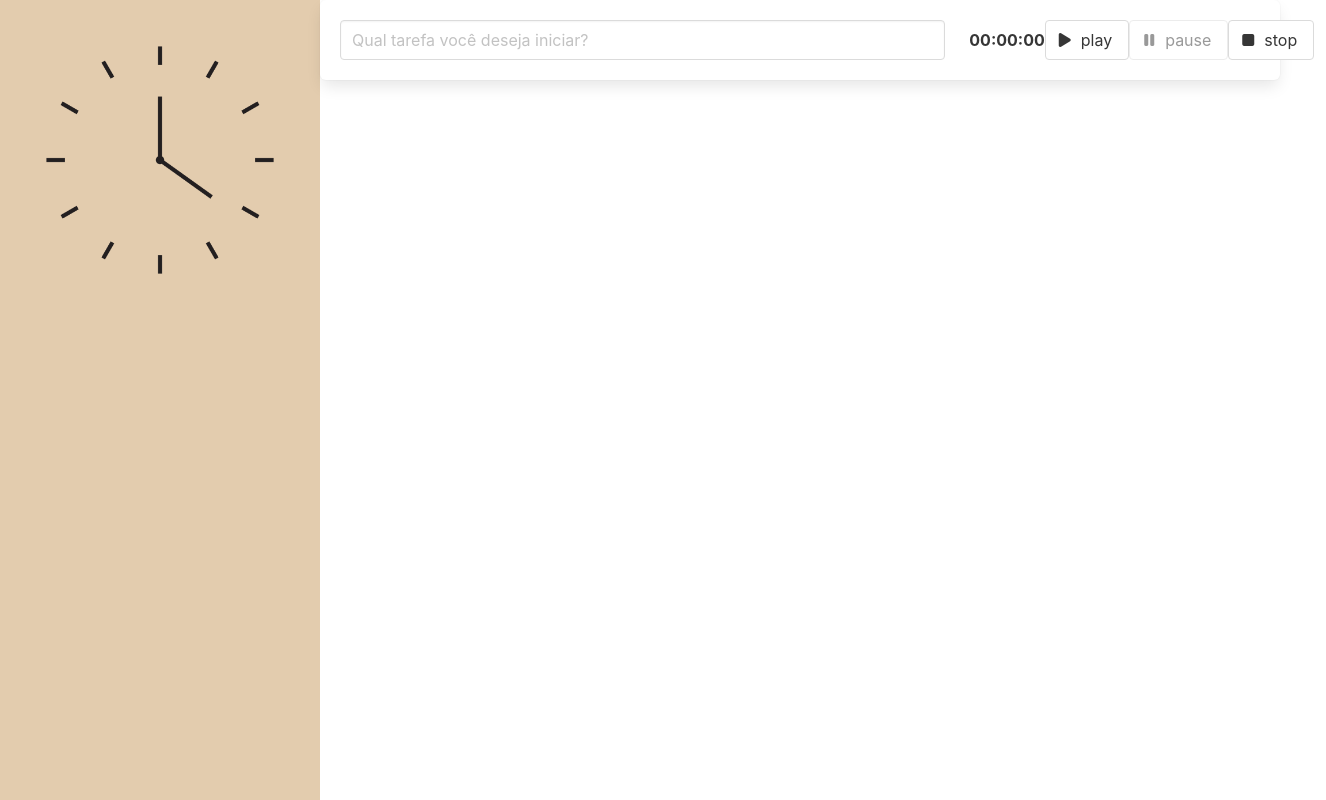
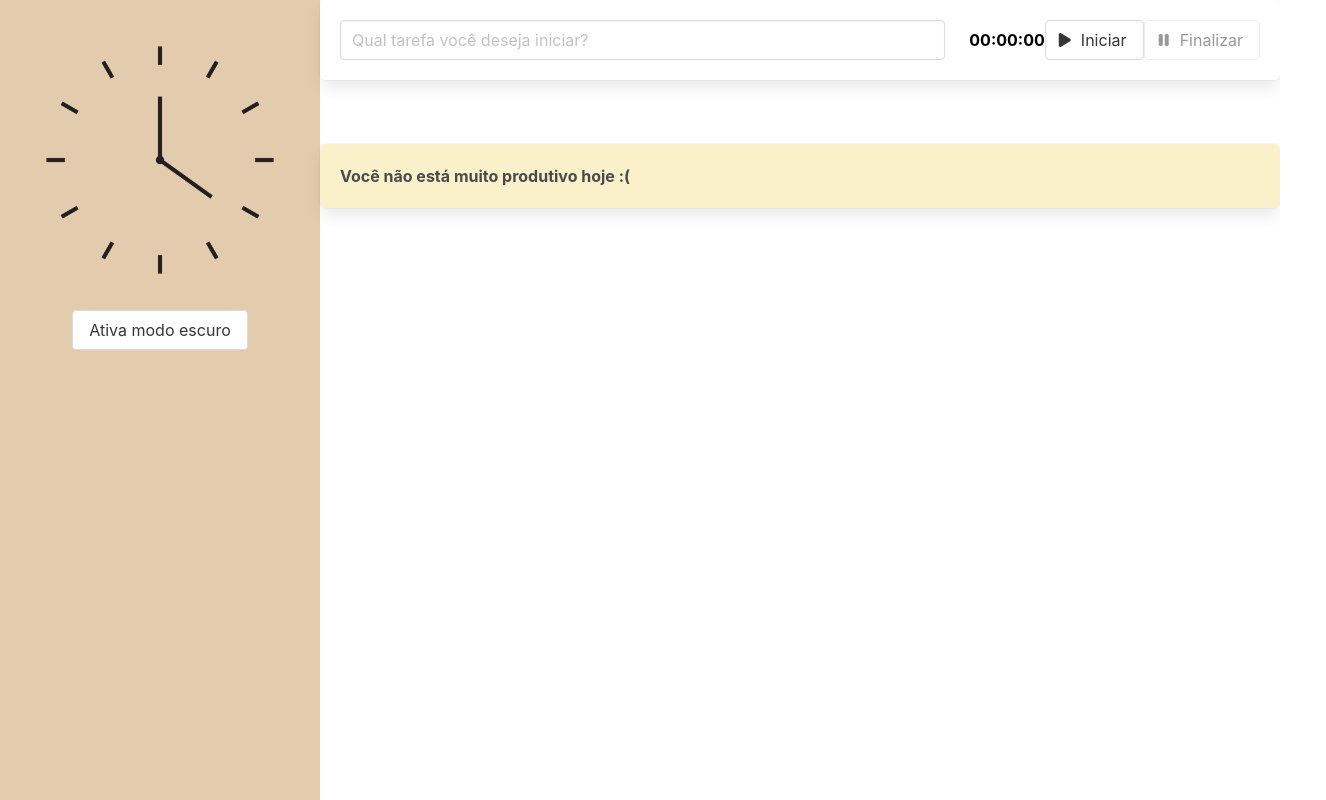
Before and after one commit to IsabelKaryne/cronometroDeTarefa, a Vue app: page / in a window 1280 px wide. Shown: the whole page, 1326 px wide, since content can reach past the window. Built offline with nearby package versions, Linux system fonts and the light colour scheme.

Commit message:
Troca de modo escuro e ajustando lista dinâmica

```diff
--- a/src/App.vue
+++ b/src/App.vue
@@ -1,12 +1,18 @@
 <template>
-  <main class="columns is-gapless is-multiline"> <!--Essa classe indica que será criado muitas colunas e o espaçamento dessas colunas não existe(is-gapless) e pode permitir múltiplas linhas (is-multiline)-->
+  <main class="columns is-gapless is-multiline" :class="{ 'modo-escuro': escuroAtivo }"> <!--Essa classe indica que será criado muitas colunas e o espaçamento dessas colunas não existe(is-gapless) e pode permitir múltiplas linhas (is-multiline)-->
     <!-- Aqui terá a barra lateral  -->
     <div class="column is-one-quarter">
-      <barraLateral/> <!--Criar um componente-->
+      <barraLateral @aoTemaAlterado="trocarTema"/> <!--Criar um componente-->
     </div>
     <!-- Vai representar toda a parte da direita com o formulário no topo e as listas de tarefa embaixo -->
-    <div class="column is-three-quarter">
-      <meuFormulario/>
+    <div class="column is-three-quarter conteudo">
+      <meuFormulario @aoSalvarTarefa="salvarTarefa"/>
+      <div class="listas">
+        <minhasTarefas v-for="(tarefa, index) in tarefas" :key="index" :tarefa="tarefa"/>
+      </div>
+      <Box v-if="listaVazia">
+        Você não está muito produtivo hoje :(
+      </Box>
     </div>
   </main>
 </template>
@@ -15,16 +21,57 @@
 import { defineComponent } from 'vue';
 import barraLateral from './components/barraLateral.vue'
 import meuFormulario from './components/formulario.vue'
+import minhasTarefas from './components/tarefas.vue'
+import iTarefa from './interfaces/iTarefas'
+import Box from './components/box.vue'
 
 export default defineComponent({
   name: 'App',
   components:{
     barraLateral,
-    meuFormulario
+    meuFormulario,
+    minhasTarefas,
+    Box
+  },
+  data(){
+    return {
+      tarefas: [] as iTarefa[],
+      escuroAtivo: false
+    }
+  },
+  computed:{
+    listaVazia (): boolean{
+      return this.tarefas.length === 0
+    }
+  },
+  methods:{
+    salvarTarefa(tarefa: iTarefa){
+      this.tarefas.push(tarefa)
+    },
+    trocarTema (escuroAtivo : boolean){
+      this.escuroAtivo = escuroAtivo
+    }
   }
 });
+
 </script>
 
 <style>
+  .listas{
+    padding: 1.25rem;
+  }
 
+  main{
+    --bg-primario: #fff;
+    --texto-primario: #000;
+  }
+
+  main.modo-escuro{
+    --bg-primario: #2B2D42;
+    --texto-primario: #dddd;
+  }
+
+  .conteudo{
+    background-color: var(--bg-primario);
+  }
 </style>
--- a/src/components/barraLateral.vue
+++ b/src/components/barraLateral.vue
@@ -5,7 +5,9 @@
         <h1>
             <img src="../assets/relogio.png" alt="logo do alura tracker">
         </h1>
-
+        <button class="button" @click="alterarfundo">
+            {{ textoBotao }}
+        </button>
     </header>
 </template>
 
@@ -13,7 +15,28 @@
 import { defineComponent } from 'vue'
 
 export default defineComponent({
-    name: 'barraLateral'
+    name: 'barraLateral',
+    emits:['aoTemaAlterado'],
+    data(){
+        return{
+            escuroAtivo:false
+        }
+    },
+    computed:{
+        textoBotao(){
+            if(this.escuroAtivo){
+                return 'Desativar modo escuro'
+            }else{
+                return 'Ativa modo escuro'
+            }
+        }
+    },
+    methods:{
+        alterarfundo(){
+            this.escuroAtivo = !this.escuroAtivo
+            this.$emit('aoTemaAlterado', this.escuroAtivo)
+        }
+    }
 })
 </script>
 
@@ -24,6 +47,7 @@ header {
     background: #E3CCAE;
     width: 100%;
     height: 100vh;
+    text-align: center;
 }
 
 @media only screen and (max-width: 768px) {
--- /dev/null
+++ b/src/components/box.vue
@@ -0,0 +1,21 @@
+<template>
+<div class="box has-text-weight-bold">
+    <slot></slot>
+</div>
+</template>
+
+<script lang="ts">
+    import { defineComponent } from 'vue';
+
+    export default defineComponent({
+        name: 'BoxFormulario'
+    })
+</script>
+
+<style scoped>
+
+.box {
+    background: #FAF0CA;
+}
+
+</style>
--- a/src/components/cronometro.vue
+++ b/src/components/cronometro.vue
@@ -1,6 +1,6 @@
 <template>
     <section>
-        <strong>
+      <strong class="display">
         {{ tempoDecorrido }}
       </strong>
     </section>
@@ -10,20 +10,23 @@
   import { defineComponent } from 'vue'
 
   export default defineComponent({
-    name: 'cronometroFormatado',
-    props:{
-        tempo:{
+    name: 'meuCronometro',
+    props: {
+      tempo: {
         type: Number,
         default: 0
       }
     },
-    computed:{
-        // indicando retornar uma string
-        tempoDecorrido() : string{
+    computed: {
+      tempoDecorrido () : string {
         return new Date(this.tempo * 1000).toISOString().substr(11,8)
       }
     },
   })
   </script>
 
-<!-- toISOString().substr(11,8) -->
+<style scoped>
+  .display{
+    color: var(--texto-primario);
+  }
+</style>
--- a/src/components/formulario.vue
+++ b/src/components/formulario.vue
@@ -1,11 +1,11 @@
 <template>
-    <div class="box">
+    <div class="box formulario">
         <div class="columns">
             <div class="column is-8" role="form" aria-label="Formulário para criação de uma nova tarefa">
                 <input type="text" class="input" placeholder="Qual tarefa você deseja iniciar?" v-model="descricao">
             </div>
             <div class="column">
-                <temporizadorDeAcoes @temporizadorFinalizado="finalizarTarefa"/>
+                <temporizadorDeAcoes @temporizadorFinalizado="finalizarTarefa" />
             </div>
         </div>
     </div>
@@ -17,20 +17,30 @@ import temporizadorDeAcoes from './temporizador.vue'
 
 export default defineComponent({
     name: "meuFormulario",
-    components:{
+    emits: ['aoSalvarTarefa'],
+    components: {
         temporizadorDeAcoes,
     },
-    data (){
-        return{
-            descricao:''
-        }
-    },
-    methods:{
-        finalizarTarefa(tempoDecorrido:number):void{
-            console.log('tempo da tarefa',tempoDecorrido)
-            console.log('descricao da tarefa', this.descricao);
-            this.descricao=''
-        }
+    data () {
+    return {
+      descricao: ''
     }
+  },
+  methods: {
+    finalizarTarefa (tempoDecorrido: number) : void {
+      this.$emit('aoSalvarTarefa', {
+        duracaoEmSegundos: tempoDecorrido,
+        descricao: this.descricao
+      })
+      this.descricao = ''
+    }
+  }
 })
 </script>
+
+<style>
+.formulario{
+  background-color: var(--bg-primario);
+  color: var(--texto-primario);
+}
+</style>
--- /dev/null
+++ b/src/components/tarefas.vue
@@ -0,0 +1,32 @@
+<template>
+    <Box>
+      <div class="columns">
+        <div class="column is-7">{{ tarefa.descricao || 'Tarefa sem descrição' }}</div>
+        <div class="column">
+          <meuCronometro :tempo="tarefa.duracaoEmSegundos"/>
+        </div>
+      </div>
+    </Box>
+  </template>
+
+
+<script lang="ts">
+
+import {defineComponent, PropType} from 'vue';
+import meuCronometro from './cronometro.vue'
+import iTarefa from '../interfaces/iTarefas';
+import Box from './box.vue'
+export default defineComponent({
+    name: 'minhasTarefas',
+    components:{
+        meuCronometro,
+        Box
+    },
+    props:{
+        tarefa:{
+            type: Object as PropType<iTarefa>,
+            required: true
+        }
+    },
+})
+</script>
--- a/src/components/temporizador.vue
+++ b/src/components/temporizador.vue
@@ -5,21 +5,14 @@
             <span class="icon">
                 <i class="fas fa-play"></i>
             </span>
-            <span>play</span>
+            <span>Iniciar</span>
         </button>
 
-        <button class="button" @click="pausar" :disabled="!crononetroRodando">
+        <button class="button" @click="finalizar" :disabled="!crononetroRodando">
             <span class="icon">
                 <i class="fas fa-pause"></i>
             </span>
-            <span>pause</span>
-        </button>
-
-        <button class="button" @click="finalizar" :enable="fimTempo">
-            <span class="icon">
-                <i class="fas fa-stop"></i>
-            </span>
-            <span>stop</span>
+            <span>Finalizar</span>
         </button>
     </div>
 </template>
@@ -38,7 +31,6 @@ export default defineComponent({
             tempoEmSegundos: 0,
             cronometro : 0,
             crononetroRodando: false,
-            fimTempo: true
         }
     },
     computed:{
@@ -55,17 +47,12 @@ export default defineComponent({
                 this.tempoEmSegundos+= 1
             }, 1000)
         },
-        pausar() : void{
+        finalizar(){
             this.crononetroRodando = false
             clearInterval(this.cronometro)
-
-        },
-        finalizar(){
-            this.crononetroRodando = false
             this.$emit('temporizadorFinalizado', this.tempoEmSegundos)
             this.tempoEmSegundos = 0
-        }
-
+        },
     }
 })
 </script>
--- /dev/null
+++ b/src/interfaces/iTarefas.ts
@@ -0,0 +1,4 @@
+export default interface iTarefa{
+    duracaoEmSegundos:number,
+    descricao:string
+}
```
Lines whose indentation alone changed are shown as unchanged.
